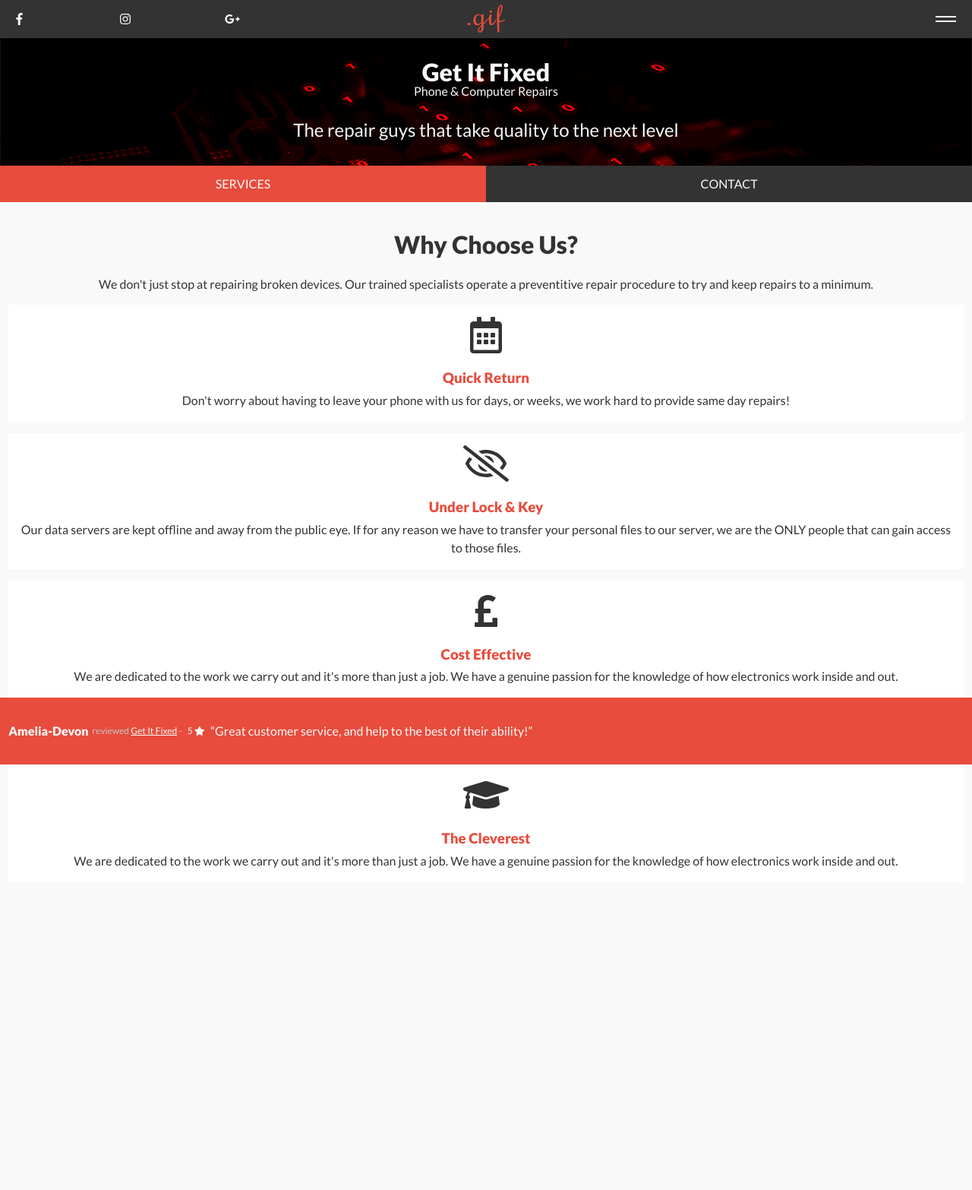
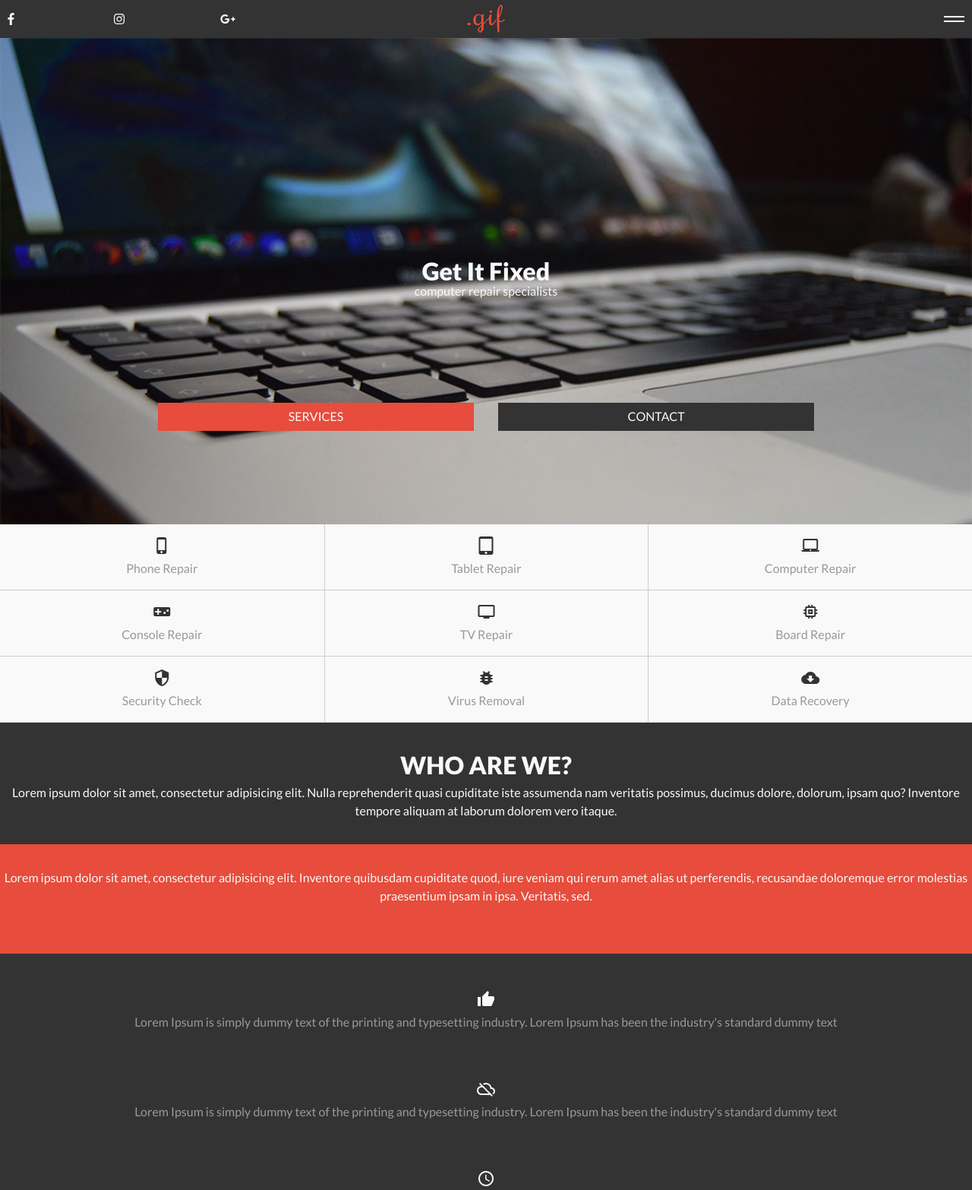
Before and after one commit to mypixels/2017, a website: page app/index.html in a window 1280 px wide. Shown: the top 1566 px of the page at 76% size. Before the commit the page ends 1161 px from the top, so only its background shows below. Drawn offline with nearby package versions, Linux system fonts and the light colour scheme.

Commit message:
Major changes
Removed unnecessary files. Changed hero and about sections. Added Material Icons

```diff
--- a/app/index.html
+++ b/app/index.html
@@ -11,8 +11,13 @@
   <!-- Custom CSS -->
   <link rel="stylesheet" href="css/style.min.css">
 
+  <!-- Material Icons CDN -->
+  <link href="https://fonts.googleapis.com/icon?family=Material+Icons" rel="stylesheet">
+
   <!-- Font Awesome 5 CDN -->
   <script defer src="https://use.fontawesome.com/releases/v5.0.1/js/all.js"></script>
+
+
   <title>Document</title>
 </head>
 <body>
@@ -46,77 +51,120 @@
     </div>
   </header>
 
-  <!-- MOBILE HERO SECTION -->
-  <section class="mobile-hero">
-    <div class="container">
-      <h1 class="section-heading">Get It Fixed</h1>
-      <p class="tagline">Phone &amp; Computer Repairs</p>
-      <p class="hero-info">The repair guys that take quality to the next level</p>
-    </div>
-    <div class="buttons">
-      <a class="cta cta-services" href="#">Services</a>
-      <a class="cta cta-contact" href="#">Contact</a>
+  <!-- HERO -->
+  <section class="main-hero">
+    <div class="hero-content">
+      <div class="section-heading">
+        <h1>Get It Fixed</h1>
+        <p class="section-tagline">computer repair specialists</p>
+      </div>
+
+      <ul class="cta">
+        <a href="#" class="btn"><li class="services-btn">Services</li></a>
+        <a href="#" class="btn"><li class="contact-btn">Contact</li></a>
+      </ul>
     </div>
   </section>
 
-  <!-- ABOUT US SECTION -->
-  <section class="about-us">
+  <!-- Services -->
+  <section class="services">
     <div class="container">
-      <h1 class="section-heading">Why Choose Us?</h1>
-      <p class="about-info">We don't just stop at repairing broken devices. Our trained specialists operate a preventitive repair procedure to try and keep repairs to a minimum.</p>
+      <div class="services-grid">
 
-      <div class="about-us-info">
+        <a href="#">
+          <div class="grid-1">
+            <i class="material-icons">phone_iphone</i>
+            <p>Phone Repair</p>
+          </div>
+        </a>
 
-        <div class="card">
-          <i class="far fa-calendar-alt fa-3x"></i>
-          <h3>Quick Return</h3>
-          <p>Don't worry about having to leave your phone with us for days, or weeks, we work hard to provide same day repairs!</p>
-        </div>
+        <a href="#">
+          <div class="grid-2">
+            <i class="material-icons">tablet_mac</i>
+            <p>Tablet Repair</p>
+          </div>
+        </a>
 
-        <div class="card">
-          <i class="far fa-eye-slash fa-3x"></i>
-          <h3>Under Lock &amp; Key</h3>
-          <p>Our data servers are kept offline and away from the public eye. If for any reason we have to transfer your personal files to our server, we are the ONLY people that can gain access to those files.</p>
-        </div>
+        <a href="#">
+          <div class="grid-3">
+            <i class="material-icons">laptop_mac</i>
+            <p>Computer Repair</p>
+          </div>
+        </a>
 
-        <div class="card">
-          <i class="fas fa-pound-sign fa-3x"></i>
-          <h3>Cost Effective</h3>
-          <p>We are dedicated to the work we carry out and it's more than just a job. We have a genuine passion for the knowledge of how electronics work inside and out.</p>
-        </div>
+        <a href="#">
+          <div class="grid-4">
+            <i class="material-icons">videogame_asset</i>
+            <p>Console Repair</p>
+          </div>
+        </a>
 
-        <!-- TODO: Change text for cost effective -->
+        <a href="#">
+          <div class="grid-5">
+            <i class="material-icons">tv</i>
+            <p>TV Repair</p>
+          </div>
+        </a>
 
-      </div> <!-- end about-us-info -->
+        <a href="#">
+          <div class="grid-6">
+            <i class="material-icons">memory</i>
+            <p>Board Repair</p>
+          </div>
+        </a>
 
+        <a href="#">
+          <div class="grid-7">
+            <i class="material-icons">security</i>
+            <p>Security Check</p>
+          </div>
+        </a>
+
+        <a href="#">
+          <div class="grid-8">
+            <i class="material-icons">bug_report</i>
+            <p>Virus Removal</p>
+          </div>
+        </a>
+
+        <a href="#">
+          <div class="grid-9">
+            <i class="material-icons">cloud_download</i>
+            <p>Data Recovery</p>
+          </div>
+        </a>
+
+      </div>
     </div>
   </section>
 
-  <!-- REVIEWS SECTION -->
-  <section class="reviews">
+  <!-- ABOUT -->
+  <section class="about-us">
     <div class="container">
+      <div class="section-heading">
+        <h1>Who Are We?</h1>
+      </div>
+      <p>Lorem ipsum dolor sit amet, consectetur adipisicing elit. Nulla reprehenderit quasi cupiditate iste assumenda nam veritatis possimus, ducimus dolore, dolorum, ipsam quo? Inventore tempore aliquam at laborum dolorem vero itaque.</p>
 
-      <div class="review-card">
-        <h4 class="user-name">Amelia-Devon</h4>
-        <span>reviewed <a target="_blank" href="https://www.facebook.com/GetItFixedArnold/">Get It Fixed</a> - <span class="rating">5 <i class="fas fa-star"></i></span></span>
-        <q class="quote">Great customer service, and help to the best of their ability!</q>
+      <div class="reviews">
+        <p>Lorem ipsum dolor sit amet, consectetur adipisicing elit. Inventore quibusdam cupiditate quod, iure veniam qui rerum amet alias ut perferendis, recusandae doloremque error molestias praesentium ipsam in ipsa. Veritatis, sed.</p>
       </div>
 
-    </div>
-  </section>
-
-  <!-- ABOUT SECTION CONTINUED -->
-  <section class="about-us no-padding">
-    <div class="container">
-
-      <div class="about-us-info">
-
-        <div class="card card-no-padding">
-          <i class="fas fa-graduation-cap fa-3x"></i>
-          <h3>The Cleverest</h3>
-          <p>We are dedicated to the work we carry out and it's more than just a job. We have a genuine passion for the knowledge of how electronics work inside and out.</p>
+      <div class="about-us-grid">
+        <div class="grid-1">
+          <i class="material-icons">thumb_up</i>
+          <p>Lorem Ipsum is simply dummy text of the printing and typesetting industry. Lorem Ipsum has been the industry's standard dummy text</p>
         </div>
 
+        <div class="grid-2">
+          <i class="material-icons">cloud_off</i>
+          <p>Lorem Ipsum is simply dummy text of the printing and typesetting industry. Lorem Ipsum has been the industry's standard dummy text</p>
+        </div>
+
+        <div class="grid-3">
+          <i class="material-icons">query_builder</i>
+          <p>Lorem Ipsum is simply dummy text of the printing and typesetting industry. Lorem Ipsum has been the industry's standard dummy text</p>
+        </div>
       </div>
 
     </div>
--- a/app/scss/base/_base.sass
+++ b/app/scss/base/_base.sass
@@ -1,6 +1,14 @@
-// Responsive Rules
-$tablet: "(min-width: 768px) and (max-width: 1023px)"
-$desktop: "(min-width: 1024px)"
+// Media Queries
+$tablet-width: 768px
+$desktop-width: 1024px
+
+@mixin tablet
+  @media (min-width: #{$tablet-width})
+    @content
+
+@mixin desktop
+  @media (min-width: #{$desktop-width})
+    @content
 
 $retina: 320px
 
@@ -27,13 +35,5 @@ img
   display: block
   margin: 0 auto
 
-section
-  padding-top: $section-padding
-  text-align: center
-
-.no-padding
-  padding-top: 0
-
 .container
   width: 100%
-  padding: 0 0.7em
--- a/app/scss/base/_typography.sass
+++ b/app/scss/base/_typography.sass
@@ -39,4 +39,4 @@ a
     color: rgba($font-color, .7)
 
 .section-heading
-  margin-bottom: 0.5em
+  // padding-top: 2em
--- a/app/scss/components/_buttons.sass
+++ b/app/scss/components/_buttons.sass
@@ -1,6 +1,6 @@
 .cta
-  padding: 0.7em
   text-transform: uppercase
+  text-align: center
 
 a
   color: $white
--- a/app/scss/sections/_about-us.sass
+++ /dev/null
@@ -1,15 +0,0 @@
-.about-us
-
-  .about-us-info
-    .card
-      background: #fff
-      margin-top: 15px
-      padding: 1em
-
-      h3
-        padding: 1em
-        padding-bottom: 0.2em
-        color: $gif-red
-
-    .card-no-padding
-      margin-top: 0
--- /dev/null
+++ b/app/scss/sections/_about.sass
@@ -0,0 +1,28 @@
+.about-us
+  padding-top: $section-padding
+  background-color: $font-color
+  color: $white
+  text-align: center
+
+  .section-heading
+    text-transform: uppercase
+
+  p
+    &:first-of-type
+      padding-bottom: $section-padding
+
+  .reviews
+    padding: $section-padding 0
+    background-color: $gif-red
+
+  .about-us-grid
+    display: grid
+    grid-template-columns: 1fr
+    padding-top: $section-padding
+
+    div[class^="grid-"]
+      padding: 1em
+      color: lighten($font-color, 40%)
+
+      i
+        color: $white
--- /dev/null
+++ b/app/scss/sections/_hero.sass
@@ -0,0 +1,59 @@
+.main-hero
+  margin-top: 49.8px
+  height: 50vh
+  color: $white
+  background:
+    image: url('../img/header_bg.jpg')
+    position: center top
+    size: cover
+    repeat: no-repeat
+
+  @include tablet
+    height: 80vh
+
+  .hero-content
+    // display: flex
+    // height: 50vh
+    // flex-direction: column
+    // justify-content: flex-end
+    // align-items: center
+    // line-height: 1.6em
+
+    display: grid
+    height: 100%
+    grid-template-columns: 1fr
+    grid-template-rows: 25% 50% 25%
+    align-items: center
+    text-align: center
+
+    .section-heading
+      grid-row-start: 2
+      line-height: 1.6em
+
+    @include tablet
+      height: 80vh
+
+  .cta
+    display: flex
+    grid-row-start: 3
+    align-self: flex-end
+    width: 100%
+
+    @include tablet
+      width: 70%
+      margin: 0 auto
+      align-self: flex-start
+
+    .btn
+      text-align: center
+
+      @include tablet
+        padding: 0 1em
+
+    .services-btn
+      background-color: $gif-red
+      padding: 0.4em 0
+
+    .contact-btn
+      background-color: $font-color
+      padding: 0.4em 0
--- a/app/scss/sections/_mobile-hero.sass
+++ /dev/null
@@ -1,40 +0,0 @@
-.mobile-hero
-  line-height: 1.6em
-  background:
-    image: url('../img/header_bg.png')
-    position: center top
-    size: cover
-    repeat: no-repeat
-
-  .section-heading, .tagline
-    color: $white
-    margin-bottom: 0
-
-  .hero-info
-    margin-top: 1em
-    line-height: 1.2em
-    font-size: 1.5em
-    color: $white
-
-  .buttons
-    display: flex
-    flex: 1
-    flex-wrap: nowrap
-    margin-top: $section-padding
-
-    .cta-services, .cta-contact
-      width: 50%
-      margin: 0 auto
-
-    .cta-services
-      background-color: $gif-red
-
-      &:hover
-        background-color: darken($gif-red, 5%)
-
-    .cta-contact
-      background-color: $font-color
-      color: $white
-
-      &:hover
-        background-color: darken($font-color, 5%)
--- /dev/null
+++ b/app/scss/sections/_services.sass
@@ -0,0 +1,20 @@
+.services
+  .container
+
+    .services-grid
+      display: grid
+      grid-template-columns: repeat(3, 1fr)
+      text-align: center
+      align-items: center
+
+      a
+        border-left: 1px solid lighten($font-color, 60%)
+        border-bottom: 1px solid lighten($font-color, 60%)
+        padding: 1em 0
+        color: lighten($font-color, 40%)
+
+        &:nth-child(1), &:nth-child(4), &:nth-child(7)
+          border-left: 0
+
+        i
+          color: $font-color
--- a/app/scss/style.scss
+++ b/app/scss/style.scss
@@ -5,6 +5,6 @@
 @import "components/buttons";
 
 @import "sections/nav";
-@import "sections/mobile-hero";
-@import "sections/about-us";
-@import "sections/reviews";
+@import "sections/hero";
+@import "sections/services";
+@import "sections/about";
```
Also changed, not shown: app/7f113ab8e73062e6191d96e74a14bef7.jpg (deleted), app/css/style.min.css, app/img/header_bg.jpg (added).
